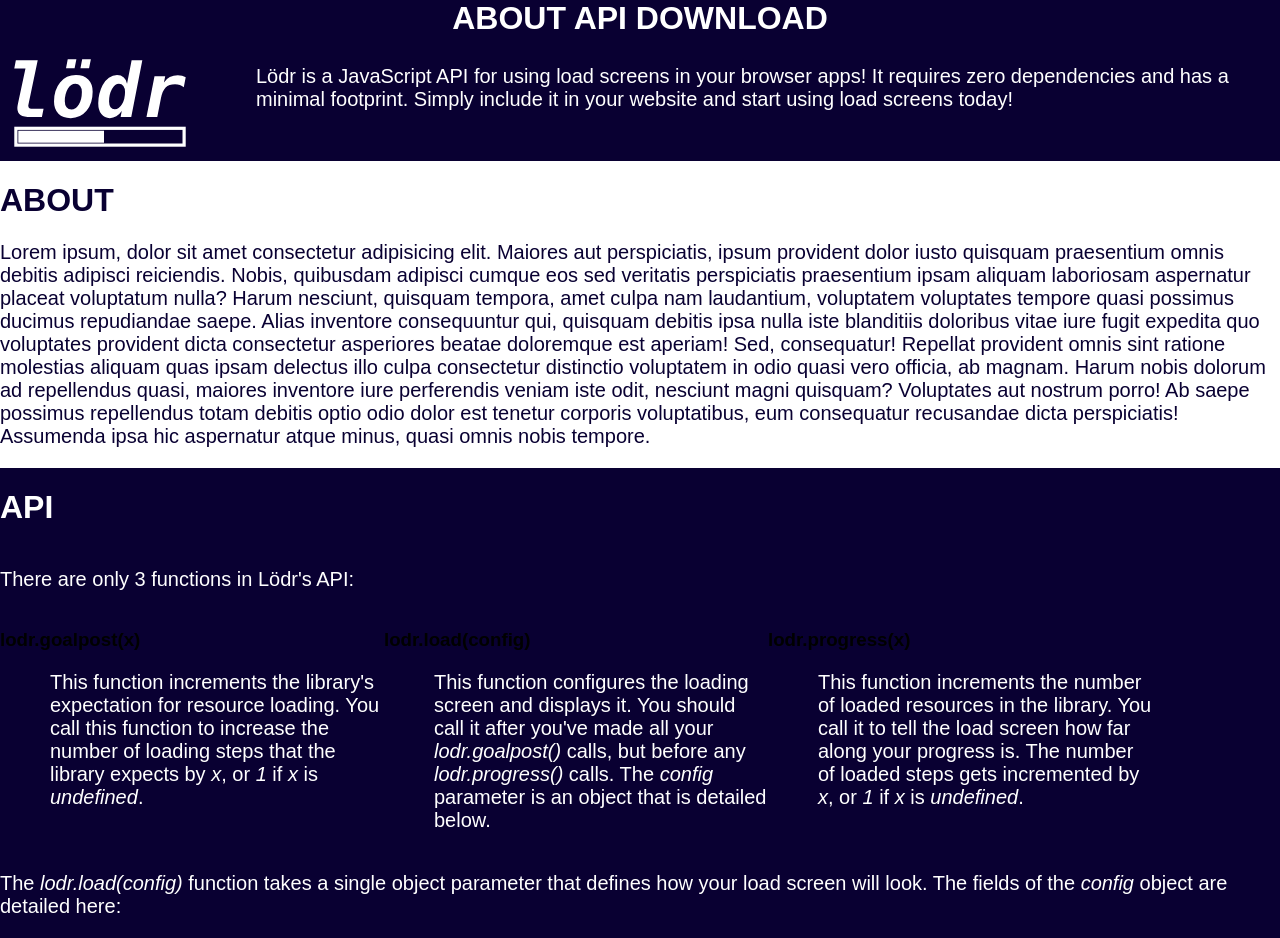
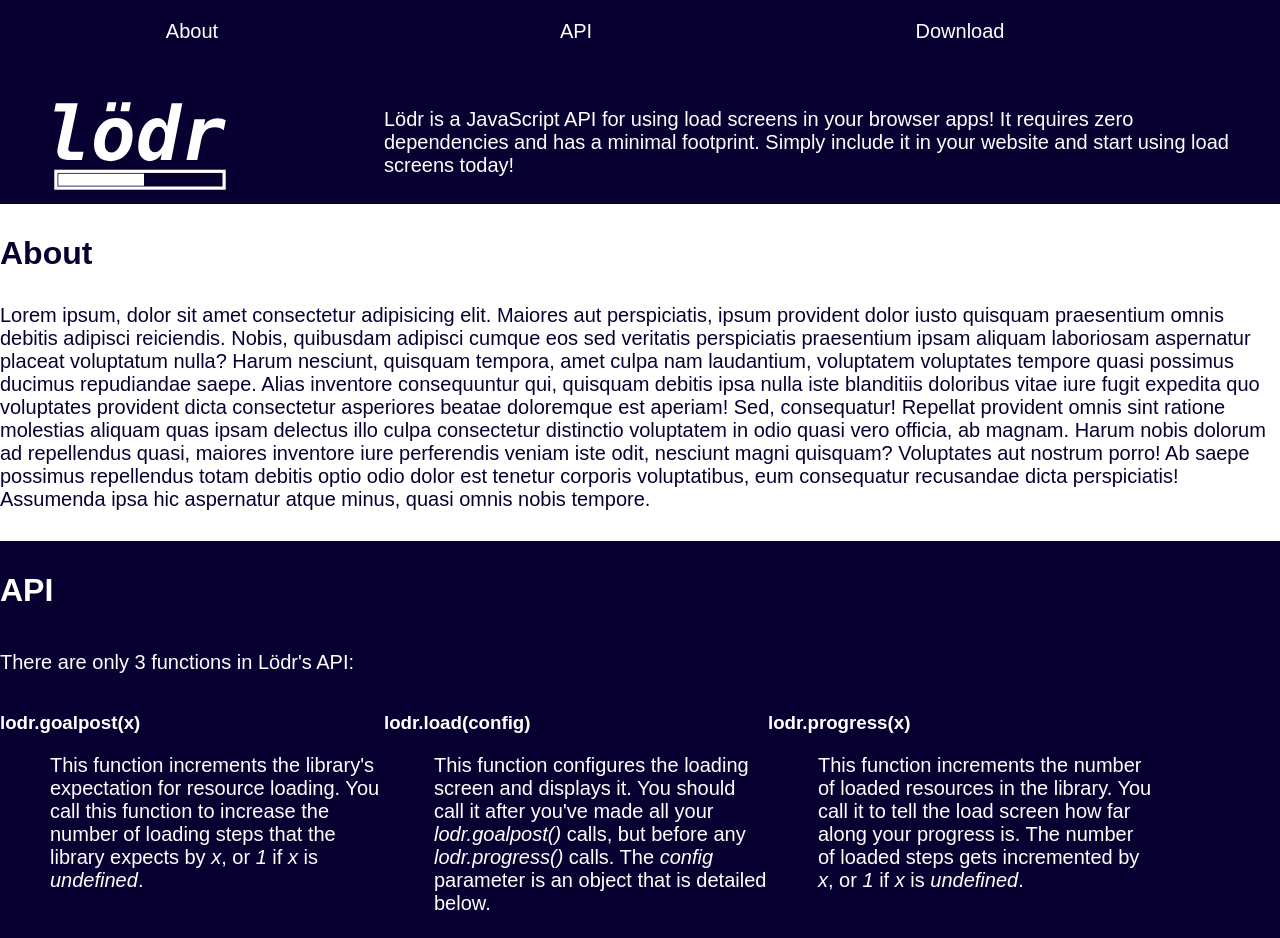
Before and after one commit to lugocorp/lodr, a plain HTML site: page index.html in a window 1280 px wide. Shown: the top 938 px of the page. Drawn offline with Linux system fonts and the light colour scheme.

Commit message:
First Updates to gh-pages branch

```diff
--- a/css/style.css
+++ b/css/style.css
@@ -14,28 +14,36 @@
 
 /* ABOUT API  */
 
+.aboutapi {
+  display: grid;
+  grid-template-columns: 30% 30% 30%;
+  background-color: var(--dark-blue);
+  margin-top: 0px;
+}
+
 .about-api {
   background-color: var(--dark-blue);
-  height: 15px;
-  padding-bottom: 30px;
 }
 
-.about-api h1 {
+.about-api p {
   text-align: center;
   padding-bottom: 25px;
   color: var(--white);
+  font-size: 20px;
 }
 
 /* NAVIGATION  */
 
 .navigation {
   display: grid;
-  grid-template-columns: 20% 80%;
+  grid-template-columns: 30% 70%;
   background-color: var(--dark-blue);
 }
 
 .navigation .left-side img {
   width: 200px;
+  padding-left: 40px;
+  align-content: center;
 }
 
 .navigation .right-side {
@@ -50,9 +58,9 @@
 
 /* ABOUT SECTION  */
 
-
 .about {
   background-color: var(--white);
+  padding-top: 10px;
 }
 
 .about h1 {
@@ -62,6 +70,8 @@
 .about p {
   color: var(--dark-blue);
   font-size: 20px;
+  padding-top: 10px;
+  padding-bottom: 10px;
 }
 
 /* API SECTION  */
@@ -74,6 +84,8 @@
 .api {
   display: grid;
   background-color: var(--dark-blue);
+  padding-top: 10px;
+  padding-bottom: 10px;
 }
 
 .api p {
@@ -90,6 +102,10 @@
   color: var(--white);
   padding-left: 50px;
   font-size: 20px;
+}
+
+.api-data .data h3 {
+  color: var(--white);
 }
 
 .api .api-list-data {
@@ -118,10 +134,14 @@
 }
 
 .download-source .download-info img {
-  width: 100%;
   width: 200px;
   padding-left: 120px;
   padding-bottom: 30px;
+}
+
+.download-source .download-info .download-img {
+  width: 150px;
+  align-items: center;
 }
 
 /* Footer */
@@ -136,7 +156,7 @@
 }
 .footer a {
   text-decoration: none;
-  color: var(--white);
+  color: var(--light-blue);
 }
 .footer a:hover {
   text-decoration: underline;
--- a/index.html
+++ b/index.html
@@ -7,8 +7,16 @@
     <title>LODR</title>
   </head>
   <body>
-    <div class="about-api">
-      <h1>ABOUT API DOWNLOAD</h1>
+    <div class="aboutapi">
+      <div class="about-api">
+        <p>About</p>
+      </div>
+      <div class="about-api">
+        <p>API</p>
+      </div>
+      <div class="about-api">
+        <p>Download</p>
+      </div>
     </div>
     <div class="navigation">
       <div class="left-side">
@@ -23,7 +31,7 @@
       </div>
     </div>
     <div class="about">
-      <h1>ABOUT</h1>
+      <h1>About</h1>
       <p>
         Lorem ipsum, dolor sit amet consectetur adipisicing elit. Maiores aut
         perspiciatis, ipsum provident dolor iusto quisquam praesentium omnis
@@ -107,16 +115,16 @@
       </div>
     </div>
     <div class="download">
-      <h1>DOWNLOAD</h1>
+      <h1>Download</h1>
       <div class="download-source">
         <div class="download-info">
-          <img src="res/github.svg" alt="" />
+          <img class="download-img" src="res/github.svg" alt="" />
         </div>
         <div class="download-info">
           <img src="res/npm.svg.png" alt="" />
         </div>
         <div class="download-info">
-          <img src="res/download.jpg" alt="" />
+          <img class="download-img" src="res/download.jpg" alt="" />
         </div>
       </div>
     </div>
```
